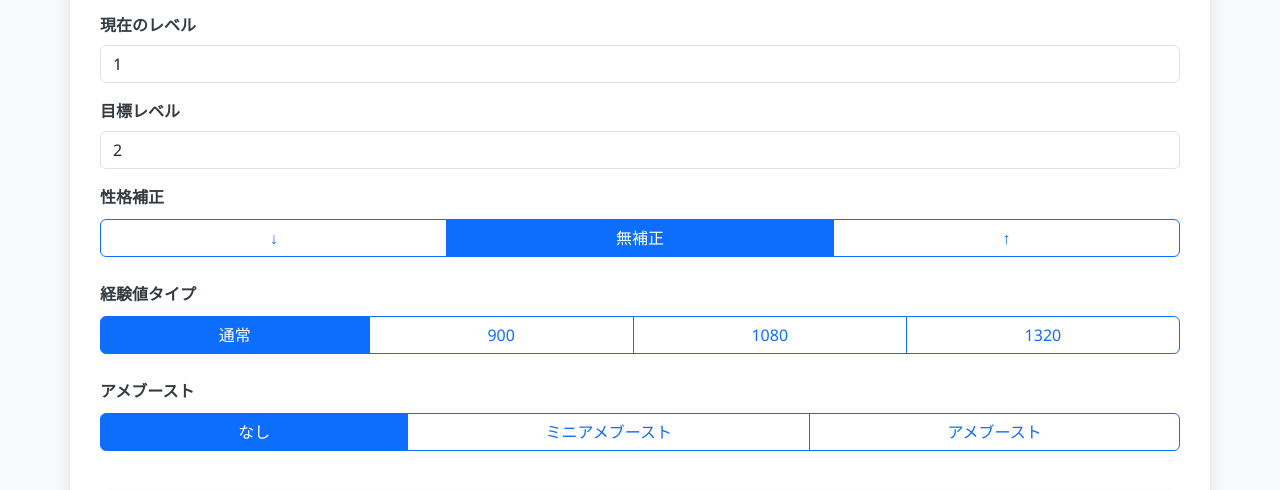
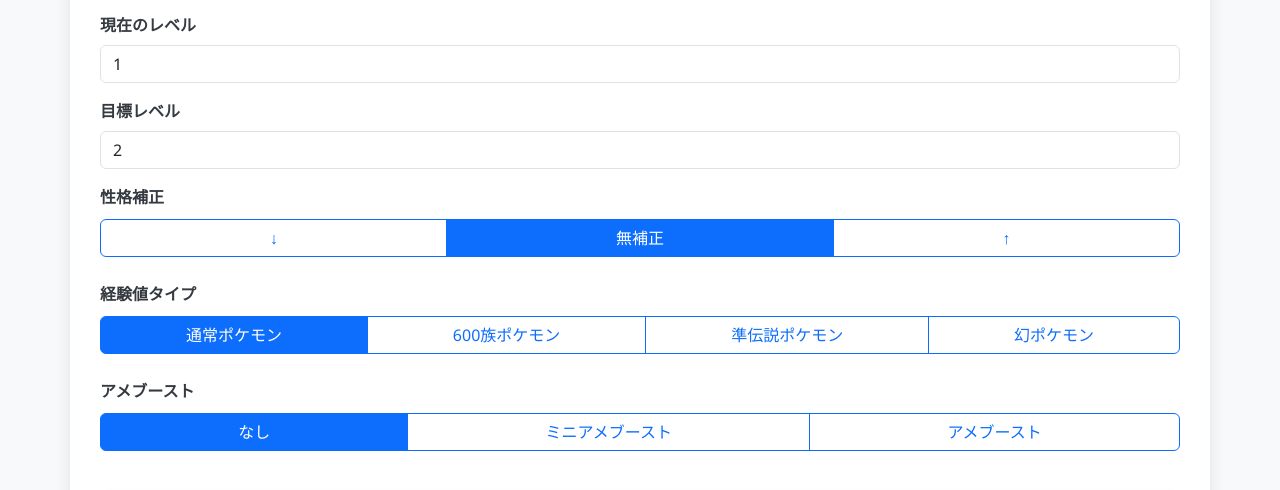
Before and after one commit to chibouaudio/go-app, a plain HTML site: page web/html/level_calc.html in a window 1280 px wide. Shown: the part 179-669 px from the top of the page. Drawn offline with nearby package versions, Linux system fonts and the light colour scheme; no server answers.

Commit message:
名称変更

```diff
--- a/web/html/level_calc.html
+++ b/web/html/level_calc.html
@@ -48,18 +48,18 @@
                 <div class="btn-group w-100" role="group" aria-label="経験値タイプオプション">
                     <input type="radio" class="btn-check" id="expTypeNormal" name="expType" value="600" checked
                         autocomplete="off">
-                    <label class="btn btn-outline-primary" for="expTypeNormal">通常</label>
+                    <label class="btn btn-outline-primary" for="expTypeNormal">通常ポケモン</label>
 
                     <input type="radio" class="btn-check" id="expType900" name="expType" value="900" autocomplete="off">
-                    <label class="btn btn-outline-primary" for="expType900">900</label>
+                    <label class="btn btn-outline-primary" for="expType900">600族ポケモン</label>
 
                     <input type="radio" class="btn-check" id="expType1080" name="expType" value="1080"
                         autocomplete="off">
-                    <label class="btn btn-outline-primary" for="expType1080">1080</label>
+                    <label class="btn btn-outline-primary" for="expType1080">準伝説ポケモン</label>
 
                     <input type="radio" class="btn-check" id="expType1320" name="expType" value="1320"
                         autocomplete="off">
-                    <label class="btn btn-outline-primary" for="expType1320">1320</label>
+                    <label class="btn btn-outline-primary" for="expType1320">幻ポケモン</label>
                 </div>
             </div>
 
```
